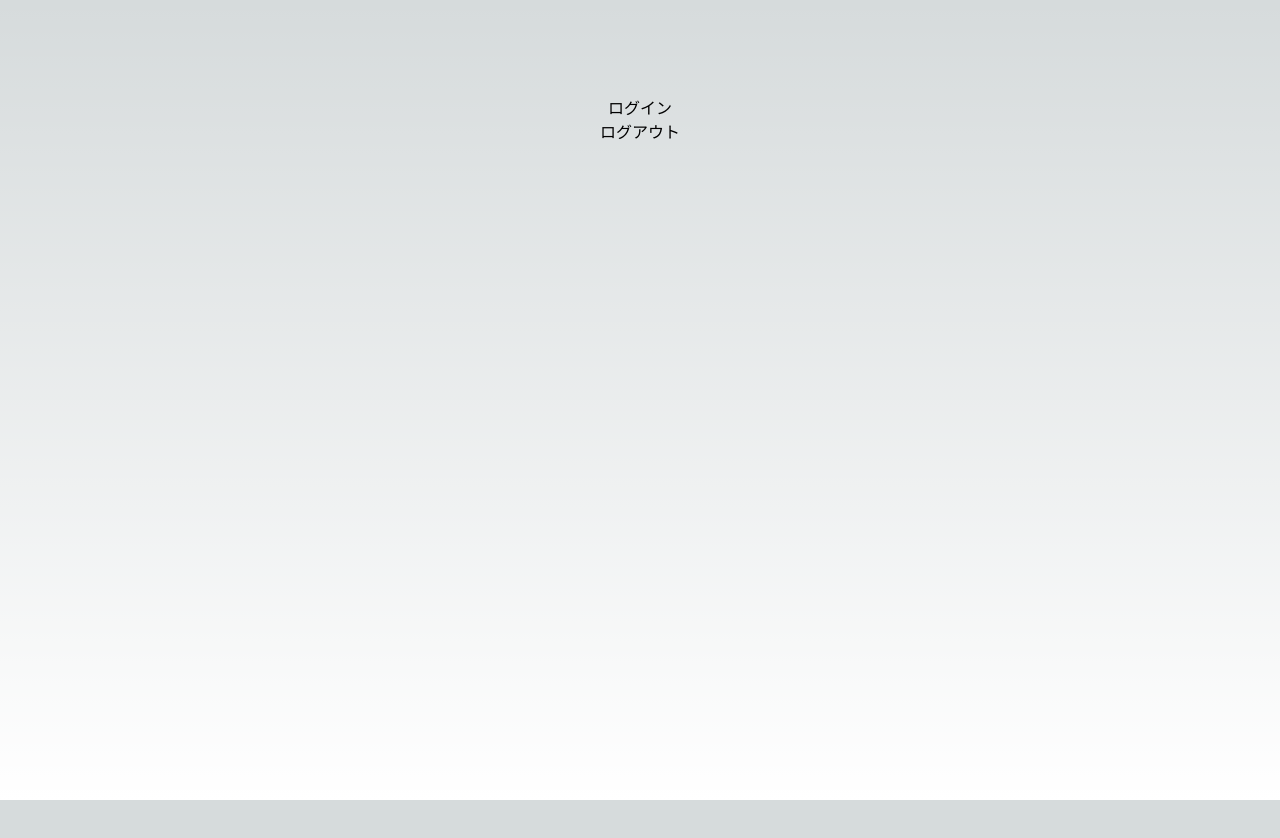
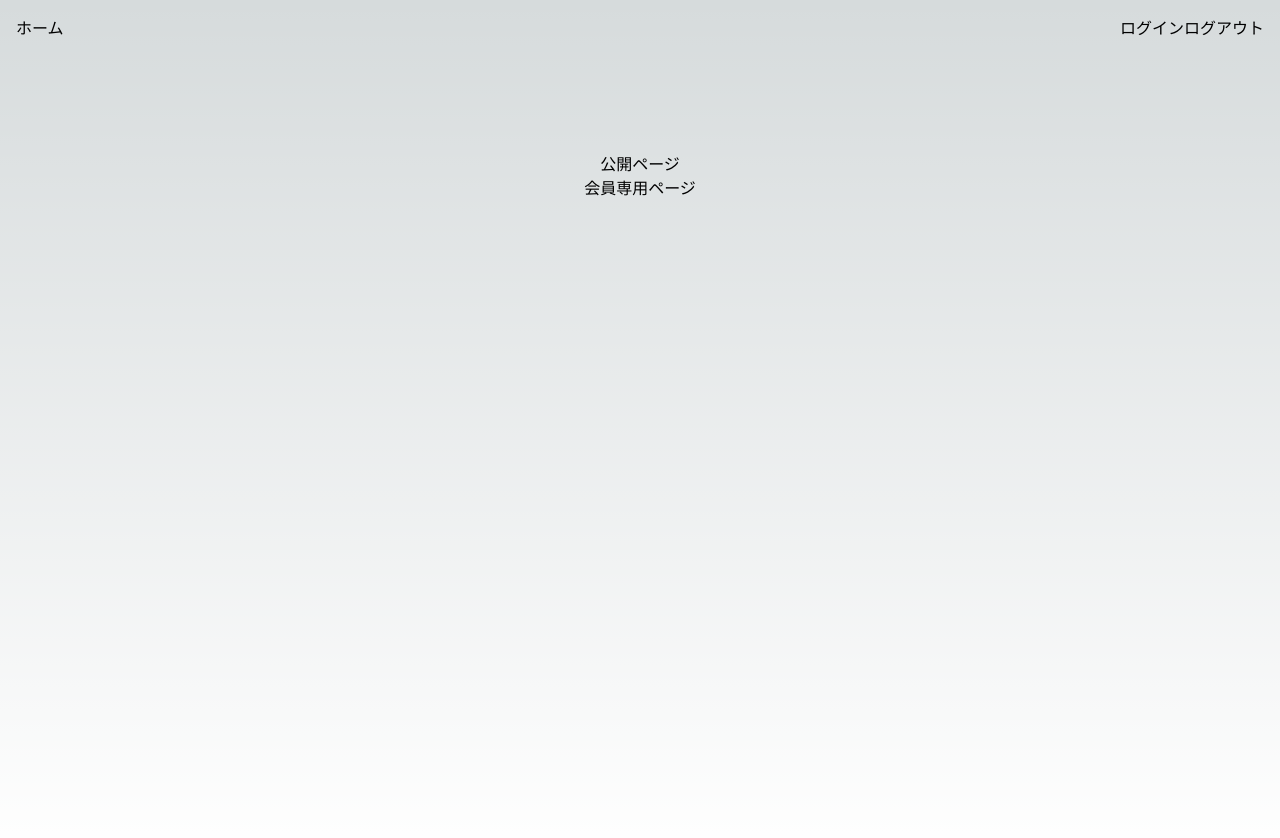
Before and after one commit to jay-es/next-auth, a Next.js app: page / in a window 1280 px wide. Shown: the top 838 px of the page. Before the commit the page ends 800 px from the top, so only its background shows below. Built offline with nearby package versions, Linux system fonts and the light colour scheme.

Commit message:
middleware によるアクセス制限

```diff
--- a/app/layout.tsx
+++ b/app/layout.tsx
@@ -1,6 +1,9 @@
 import './globals.css';
 import type { Metadata } from 'next';
+import Link from 'next/link';
 import { Inter } from 'next/font/google';
+import { LogoutButton } from './LogoutButton';
+import { LoginButton } from './LoginButton';
 
 const inter = Inter({ subsets: ['latin'] });
 
@@ -16,7 +19,17 @@ export default function RootLayout({
 }) {
   return (
     <html lang="en">
-      <body className={inter.className}>{children}</body>
+      <body className={inter.className}>
+        <header className="flex justify-between p-4">
+          <Link href="/">ホーム</Link>
+
+          <div>
+            <LoginButton />
+            <LogoutButton />
+          </div>
+        </header>
+        {children}
+      </body>
     </html>
   );
 }
--- a/app/page.tsx
+++ b/app/page.tsx
@@ -1,11 +1,10 @@
-import { LogoutButton } from './LogoutButton';
-import { LoginButton } from './LoginButton';
+import Link from 'next/link';
 
 export default function Home() {
   return (
     <main className="flex min-h-screen flex-col items-center p-24">
-      <LoginButton />
-      <LogoutButton />
+      <Link href="/public">公開ページ</Link>
+      <Link href="/private">会員専用ページ</Link>
     </main>
   );
 }
--- /dev/null
+++ b/app/private/page.tsx
@@ -0,0 +1,7 @@
+export default function Private() {
+  return (
+    <main>
+      <h1>会員専用ページ</h1>
+    </main>
+  );
+}
--- /dev/null
+++ b/app/public/page.tsx
@@ -0,0 +1,7 @@
+export default function Public() {
+  return (
+    <main>
+      <h1>公開ページ</h1>
+    </main>
+  );
+}
--- /dev/null
+++ b/middleware.ts
@@ -0,0 +1,5 @@
+export { default } from 'next-auth/middleware';
+
+export const config = {
+  matcher: ['/((?!api|public|$).*)'],
+};
```
